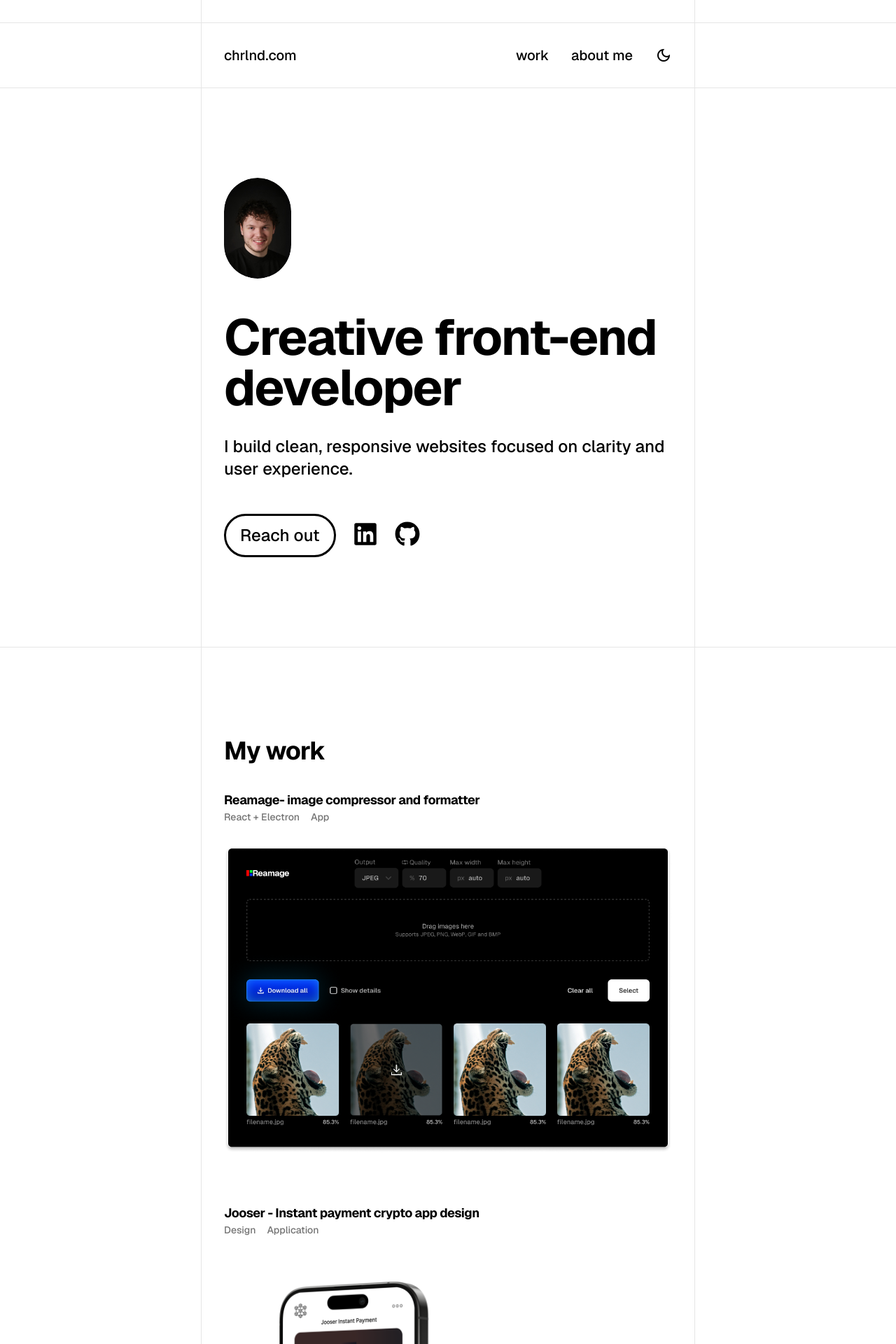
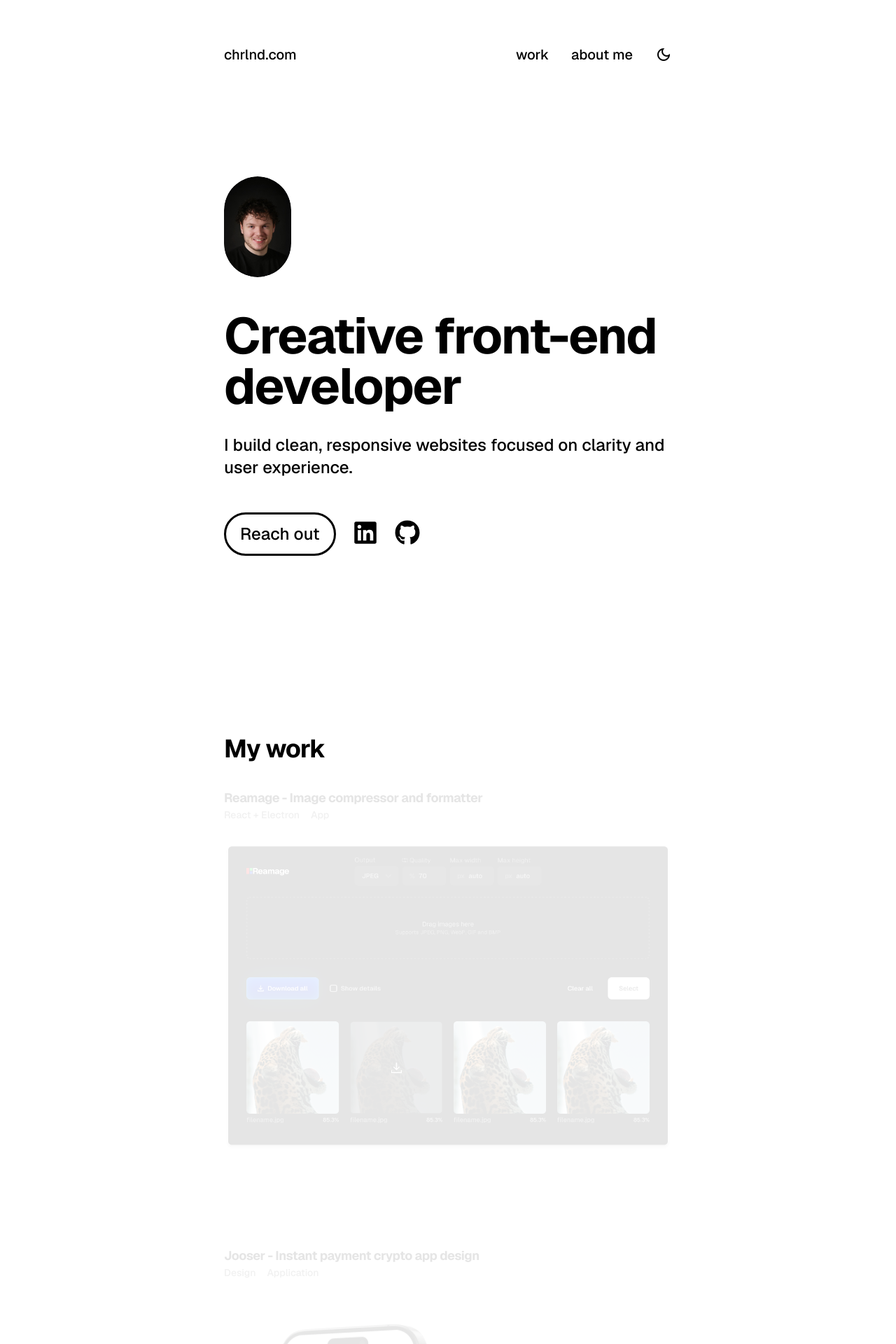
Before and after one commit to migoll/chrlnd.com, a Next.js app: page / in a window 1280 px wide. Shown: the top 1920 px of the page at 70% size. Built offline with nearby package versions, Linux system fonts and the light colour scheme.

Commit message:
added animated lines and case study focus

```diff
--- a/src/app/layout.tsx
+++ b/src/app/layout.tsx
@@ -17,8 +17,10 @@ import { GeistMono } from "geist/font/mono";
 import { clsx } from "clsx";
 import { Section } from "@/components/section";
 import { ThemeProvider } from "@/components/theme";
+import { VerticalLines } from "@/components/vertical-lines";
+import { SectionIndexProvider } from "@/components/section-index";
 
-// 🟡 Tailwind (globals.css) import SKAL komme efter themeScript er defineret
+// Tailwind (globals.css) import SKAL komme efter themeScript er defineret
 import "./globals.css";
 
 export const metadata = {
@@ -41,12 +43,15 @@ export default function RootLayout({
         <script dangerouslySetInnerHTML={{ __html: themeScript }} />
       </head>
       <body>
-        <ThemeProvider>
-          <Section contentClassName="h-8" />
-          <TheHeader />
-          {children}
-          <TheFooter />
-        </ThemeProvider>
+        <SectionIndexProvider>
+          <VerticalLines />
+          <Section contentClassName="h-8 hidden md:flex" />
+          <ThemeProvider>
+            <TheHeader />
+            {children}
+            <TheFooter />
+          </ThemeProvider>
+        </SectionIndexProvider>
       </body>
     </html>
   );
--- a/src/app/page.tsx
+++ b/src/app/page.tsx
@@ -14,11 +14,18 @@ import {
   faGithub,
 } from "@fortawesome/free-brands-svg-icons";
 import Image from "next/image";
+import { useState } from "react";
+import { CaseStudyWrapper } from "@/components/case-study-wrapper";
 
 export default function HomePage() {
+  const [activeIndex, setActiveIndex] = useState(0);
+
   return (
     <>
-      <Section contentClassName="flex gap-12 flex-col px-8 py-32">
+      <Section
+        delayIndex={1}
+        contentClassName="flex gap-12 flex-col px-8 py-32"
+      >
         <div className="w-[96px] h-[144px] object-cover rounded-full overflow-hidden">
           <Image
             src="/images/cropped-portrait-image.jpg"
@@ -61,16 +68,22 @@ export default function HomePage() {
         <h2 className="font-bold text-4xl pb-4" id="workSection">
           My work
         </h2>
-        <div className="flex flex-col gap-8">
+        <div className="flex flex-col gap-24">
+          <CaseStudyWrapper
+            index={0}
+            activeIndex={activeIndex}
+            setActiveIndex={setActiveIndex}
+          >
             <div>
+              <a href="/my-work/reamage-case-study">
                 <h3 className="font-bold text-lg pt-2">
-              Reamage- image compressor and formatter
+                  Reamage - Image compressor and formatter
                 </h3>
                 <div className="flex gap-4 pb-8">
                   <p className="text-sm text-neutral-500">React + Electron</p>
                   <p className="text-sm text-neutral-500">App</p>
                 </div>
-            <a href="/my-work/reamage-case-study">
+
                 <Image
                   src="/images/reamage-teaser.png"
                   alt="Case study image"
@@ -80,6 +93,12 @@ export default function HomePage() {
                 />
               </a>
             </div>
+          </CaseStudyWrapper>
+          <CaseStudyWrapper
+            index={1}
+            activeIndex={activeIndex}
+            setActiveIndex={setActiveIndex}
+          >
             <div>
               <a href="/my-work/border-animation-case-study">
                 <h3 className="font-bold text-lg pt-2">
@@ -98,7 +117,14 @@ export default function HomePage() {
                 />
               </a>
             </div>
+          </CaseStudyWrapper>
+          <CaseStudyWrapper
+            index={2}
+            activeIndex={activeIndex}
+            setActiveIndex={setActiveIndex}
+          >
             <div>
+              <a href="/my-work/animal-pension-case-study">
                 <h3 className="font-bold text-lg pt-2">
                   Sejr og Davidsens Dyrepension - Realized website for animal
                   pension
@@ -107,7 +133,7 @@ export default function HomePage() {
                   <p className="text-sm text-neutral-500">OO-UX</p>
                   <p className="text-sm text-neutral-500">Website</p>
                 </div>
-            <a href="/my-work/animal-pension-case-study">
+
                 <Image
                   src="/images/case-study-1-image.png"
                   alt="Case study image"
@@ -117,6 +143,7 @@ export default function HomePage() {
                 />
               </a>
             </div>
+          </CaseStudyWrapper>
         </div>
       </Section>
       <Section contentClassName="py-32 flex gap-3 flex-col">
@@ -148,15 +175,16 @@ export default function HomePage() {
           <FontAwesomeIcon icon={faFigma} className="size-12 mx-auto" />
         </div>
       </Section>
-
+      <Section>
         <BubbleSection index={0}>
           <div className="pb-6">
             <h2 className="text-xl font-bold">Web design</h2>
             <h3 className="text-neutral-500">Figma</h3>
           </div>
           <p className="text-lg text-center text-neutral-600 dark:text-neutral-300 font-normal">
-          I began designing in Figma because of my interests in the Web3 space,
-          and interest in emoji/emote design on online streaming platforms.
+            I began designing in Figma because of my interests in the Web3
+            space, and interest in emoji/emote design on online streaming
+            platforms.
           </p>
         </BubbleSection>
         <BubbleSection index={1}>
@@ -175,11 +203,12 @@ export default function HomePage() {
             <h3 className="text-neutral-500">Vue, React, TSX, Tailwind</h3>
           </div>
           <p className="text-lg text-center text-neutral-600 dark:text-neutral-300 font-normal">
-          I initially focused on Vue for school work, but I became interested in
-          learning other tools like React and TypeScript. Tailwind CSS quickly
-          became my go-to for efficiently styling modern interfaces.
+            I initially focused on Vue for school work, but I became interested
+            in learning other tools like React and TypeScript. Tailwind CSS
+            quickly became my go-to for efficiently styling modern interfaces.
           </p>
         </BubbleSection>
+      </Section>
     </>
   );
 }
--- a/src/components/bubble-section.tsx
+++ b/src/components/bubble-section.tsx
@@ -43,7 +43,7 @@ export function BubbleSection(props: BubbleSectionProps) {
       ></div>
       <div
         className={clsx(
-          "border px-4 rounded-full py-16 flex justify-center items-center flex-col text-center max-w-screen-sm w-full box-content dark:border-white dark:border-opacity-[12%] custom-sm:px-8",
+          "border px-4 rounded-full py-16 flex justify-center items-center flex-col text-center max-w-[500px] w-full box-content dark:border-white dark:border-opacity-[12%]",
           contentClassName
         )}
       >
--- /dev/null
+++ b/src/components/case-study-wrapper.tsx
@@ -0,0 +1,38 @@
+"use client";
+
+import { useInView } from "framer-motion";
+import { useRef, useEffect } from "react";
+import { motion } from "framer-motion";
+
+interface Props {
+  children: React.ReactNode;
+  index: number;
+  activeIndex: number;
+  setActiveIndex: (index: number) => void;
+}
+
+export function CaseStudyWrapper({
+  children,
+  index,
+  activeIndex,
+  setActiveIndex,
+}: Props) {
+  const ref = useRef(null);
+  const isInView = useInView(ref, { margin: "-50% 0px -50% 0px", once: false });
+
+  useEffect(() => {
+    if (isInView) setActiveIndex(index);
+  }, [isInView, index, setActiveIndex]);
+
+  const visible = activeIndex === index;
+
+  return (
+    <motion.div
+      ref={ref}
+      animate={{ opacity: visible ? 1 : 0.1 }}
+      transition={{ duration: 0.6, ease: "easeOut" }}
+    >
+      {children}
+    </motion.div>
+  );
+}
--- /dev/null
+++ b/src/components/section-index.tsx
@@ -0,0 +1,26 @@
+"use client";
+
+// section-index.ts
+import { createContext, useContext, useRef } from "react";
+
+const SectionIndexContext = createContext<() => number>(() => 0);
+
+export function SectionIndexProvider({
+  children,
+}: {
+  children: React.ReactNode;
+}) {
+  const counter = useRef(0);
+  const getNextIndex = () => counter.current++;
+
+  return (
+    <SectionIndexContext.Provider value={getNextIndex}>
+      {children}
+    </SectionIndexContext.Provider>
+  );
+}
+
+export function useNextSectionIndex() {
+  const getIndex = useContext(SectionIndexContext);
+  return getIndex();
+}
--- a/src/components/section.tsx
+++ b/src/components/section.tsx
@@ -1,29 +1,38 @@
-// Next.js tror åbenbart at onClick på min alert længere nede i et component er et "server component", så use client gør at den del er et Client Component
 "use client";
 
-// clsx sørger for at jeg kan have to forskellige class strings på samme element fx containerClassName og contentClassName
 import { clsx } from "clsx";
 import { ReactNode } from "react";
+import { motion } from "framer-motion";
+import { useNextSectionIndex } from "@/components/section-index";
 
 export interface SectionProps {
   children?: ReactNode;
   contentClassName?: string;
   containerClassName?: string;
+  delayIndex?: number; // Optional prop to control the delay for animation
 }
 
 export function Section(props: SectionProps) {
   const { children, contentClassName, containerClassName } = props;
+  const delayIndex = useNextSectionIndex();
 
   return (
-    <div
-      className={clsx(
-        "border-b border-neutral-950 last:border-b-0 border-opacity-10 dark:border-white dark:border-opacity-[12%]",
-        containerClassName
-      )}
-    >
+    <div className={clsx("relative", containerClassName)}>
+      {/* Én top-linje fra venstre → hele bredden */}
+      <motion.div
+        initial={{ scaleX: 0 }}
+        animate={{ scaleX: 1 }}
+        transition={{
+          duration: delayIndex === 0 ? 0.2 : 1,
+          delay: (delayIndex ?? 0) * 0.1,
+        }}
+        className="absolute top-0 left-0 h-px w-full bg-white/20 dark:bg-white/20 origin-left"
+      />
+
+      {/* Content wrapper */}
       <div
         className={clsx(
-          " max-w-full mx-auto border-x border-neutral-950 border-opacity-10 box-content px-8 dark:border-white dark:border-opacity-[12%] custom-sm:max-w-screen-sm custom-sm:w-full",
+          "relative z-10 max-w-full mx-auto box-content px-8 custom-sm:max-w-screen-sm custom-sm:w-full",
           contentClassName
         )}
       >
--- a/src/components/the-header.tsx
+++ b/src/components/the-header.tsx
@@ -12,7 +12,7 @@ export function TheHeader() {
   };
 
   return (
-    <Section contentClassName="p-8 font-medium">
+    <Section delayIndex={0} contentClassName="p-8 font-medium">
       <nav className="flex justify-between items-center">
         <div className="link">
           <a href="/">
--- /dev/null
+++ b/src/components/vertical-lines.tsx
@@ -0,0 +1,22 @@
+"use client";
+
+import { motion } from "framer-motion";
+
+export function VerticalLines() {
+  return (
+    <div className="pointer-events-none fixed top-0 left-1/2 -translate-x-1/2 z-0 w-full max-w-[704px] h-full">
+      <motion.div
+        initial={{ scaleY: 0 }}
+        animate={{ scaleY: 1 }}
+        transition={{ duration: 1.2 }}
+        className="absolute left-0 top-0 w-px h-full bg-white/20 dark:bg-white/20 origin-top"
+      />
+      <motion.div
+        initial={{ scaleY: 0 }}
+        animate={{ scaleY: 1 }}
+        transition={{ duration: 1.2, delay: 0.4 }}
+        className="absolute right-0 top-0 w-px h-full bg-white/20 dark:bg-white/20 origin-top"
+      />
+    </div>
+  );
+}
```
Lines whose indentation alone changed are shown as unchanged.
